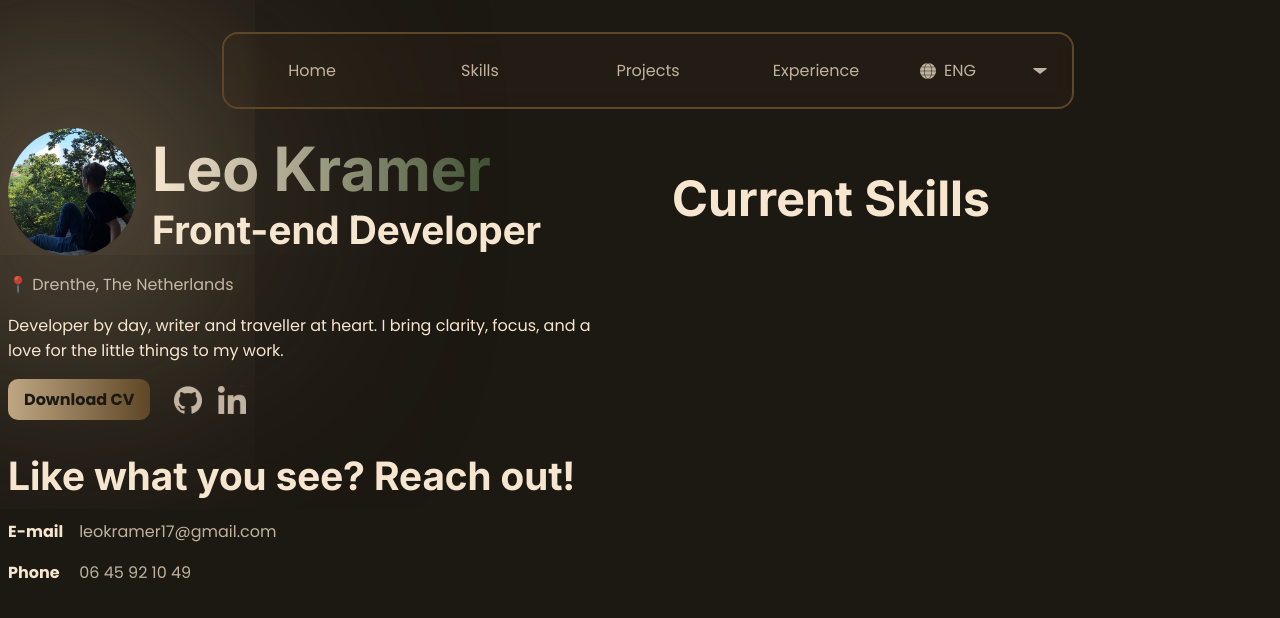
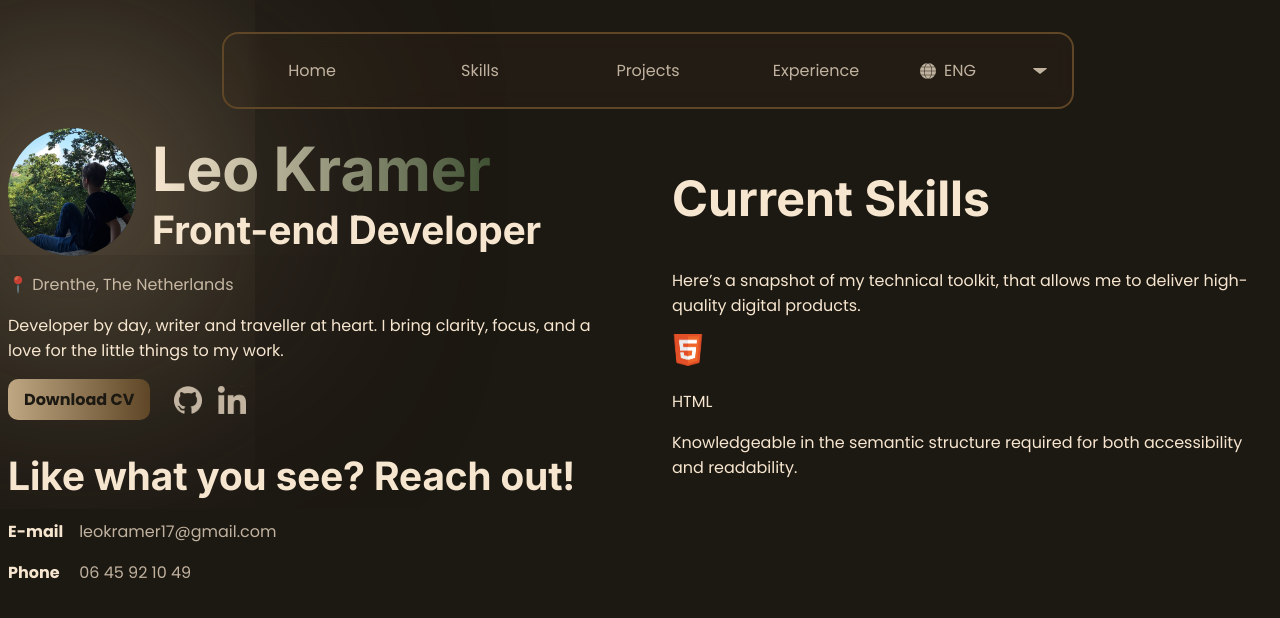
Before and after one commit to leo-kramer/portfolio, a React (Vite) app: page / in a window 1280 px wide. Shown: the top 618 px of the page. Built offline with nearby package versions, Linux system fonts and the light colour scheme.

Commit message:
Added HTML structure Skills section

```diff
--- a/package.json
+++ b/package.json
@@ -15,6 +15,7 @@
 	"dependencies": {
 		"i18next": "^24.0.2",
 		"i18next-browser-languagedetector": "^8.0.0",
+		"prop-types": "^15.8.1",
 		"react": "^18.3.1",
 		"react-dom": "^18.3.1",
 		"react-i18next": "^15.1.2"
--- a/src/components/Nav.jsx
+++ b/src/components/Nav.jsx
@@ -30,7 +30,7 @@ const Nav = () => {
 
         {/* Language menu */}
         <div>
-          <img src="../../public/arrow.png" />
+          <img src="/portfolio/public/img/arrow.png" />
           <ul>
             <li><button onClick={() => i18n.changeLanguage('en')}>English</button></li>
             <li><button onClick={() => i18n.changeLanguage('nl')}>Nederlands</button></li>
--- a/src/components/Skills.jsx
+++ b/src/components/Skills.jsx
@@ -1,13 +1,53 @@
 import { useTranslation } from 'react-i18next';
+import PropTypes from 'prop-types';
 import '../assets/css/index.css'
 import '../assets/css/skills.css'
+
+const SkillCard = ({ logo, name, description }) => {
+  return (
+    <div className="skill-card">
+    <div>
+      <img src={logo} alt=""/>
+      <p>{name}</p>
+    </div>
+    <div>
+      <p>{description}</p>
+    </div>
+    </div>
+  )
+}
+
+SkillCard.propTypes = {
+  logo: PropTypes.string.isRequired,
+  name: PropTypes.string.isRequired,
+  description: PropTypes.string.isRequired
+};
 
 const Skills = () => {
   const { t } = useTranslation();
 
+  const skills = [
+    {
+      logo: "/public/img/logo-html.png",
+      name: "HTML",
+      description: t("HTML description"),
+    },
+  ]
+
   return (
     <section id="skills">
       <h2>{t("Current Skills")}</h2>
+      <p>{t("Skills introduction")}</p>
+      <div>
+        {skills.map((skill, index) => (
+          <SkillCard
+            key={index}
+            logo={skill.logo}
+            name={skill.name}
+            description={skill.description}
+          />
+        ))}
+      </div>
     </section>
   )
 }
--- a/src/i18n/locales/en/Skills.json
+++ b/src/i18n/locales/en/Skills.json
@@ -1,3 +1,12 @@
 {
-	"Current Skills": "Current Skills"
+	"Current Skills": "Current Skills",
+	"Skills introduction": "Here’s a snapshot of my technical toolkit, that allows me to deliver high-quality digital products.",
+	"HTML description": "Knowledgeable in the semantic structure required for both accessibility and readability.",
+	"CSS description": "Skilled in animation, Flexbox, and Grid. I follow a clear structure, ordered by property type, for improved readability.",
+	"JavaScript description": "Specialises in front-end JavaScript and works comfortably with data processing.",
+	"React description": "Self-taught and utilised React for the first time to build this portfolio.",
+	"Git description": "Knowledgeable in command-line Git, but also GitHub Desktop.",
+	"Figma description": "My primary design and prototyping tool, also utilised for creating icons.",
+	"Node.JS description": "Has used Node.js paired with MongoDB in the past.",
+	"Google Apps Script description": "Created automations via Google Sheets."
 }
--- a/src/i18n/locales/nl/Skills.json
+++ b/src/i18n/locales/nl/Skills.json
@@ -1,3 +1,12 @@
 {
-	"Current Skills": "Huidige Vaardigheden"
+	"Current Skills": "Huidige vaardigheden",
+	"Skills introduction": "Hier is een overzicht van mijn technische toolkit, waarmee ik in staat ben om digitale producten van hoge kwaliteit te leveren.",
+	"HTML description": "Kennis van de semantische structuur die nodig is voor zowel toegankelijkheid als leesbaarheid.",
+	"CSS description": "Vaardig in animaties, Flexbox en Grid. Ik volg een duidelijke structuur, geordend op eigenschapstype, voor betere leesbaarheid.",
+	"JavaScript description": "Gespecialiseerd in front-end JavaScript en werkt comfortabel met dataverwerking.",
+	"React description": "Zelf geleerd en heeft React voor de eerste keer toegepast om dit portfolio te bouwen.",
+	"Git description": "Kennis van command-line Git, maar ook van GitHub Desktop.",
+	"Figma description": "Mijn primaire ontwerp- en prototypingtool, wordt ook gebruikt voor het maken van iconen.",
+	"Node.JS description": "Heeft in het verleden Node.js gebruikt in combinatie met MongoDB.",
+	"Google Apps Script description": "Automatiseringen gemaakt via Google Sheets."
 }
```
Also changed, not shown: 1 other file (tests, documents, lock files or other folders).
